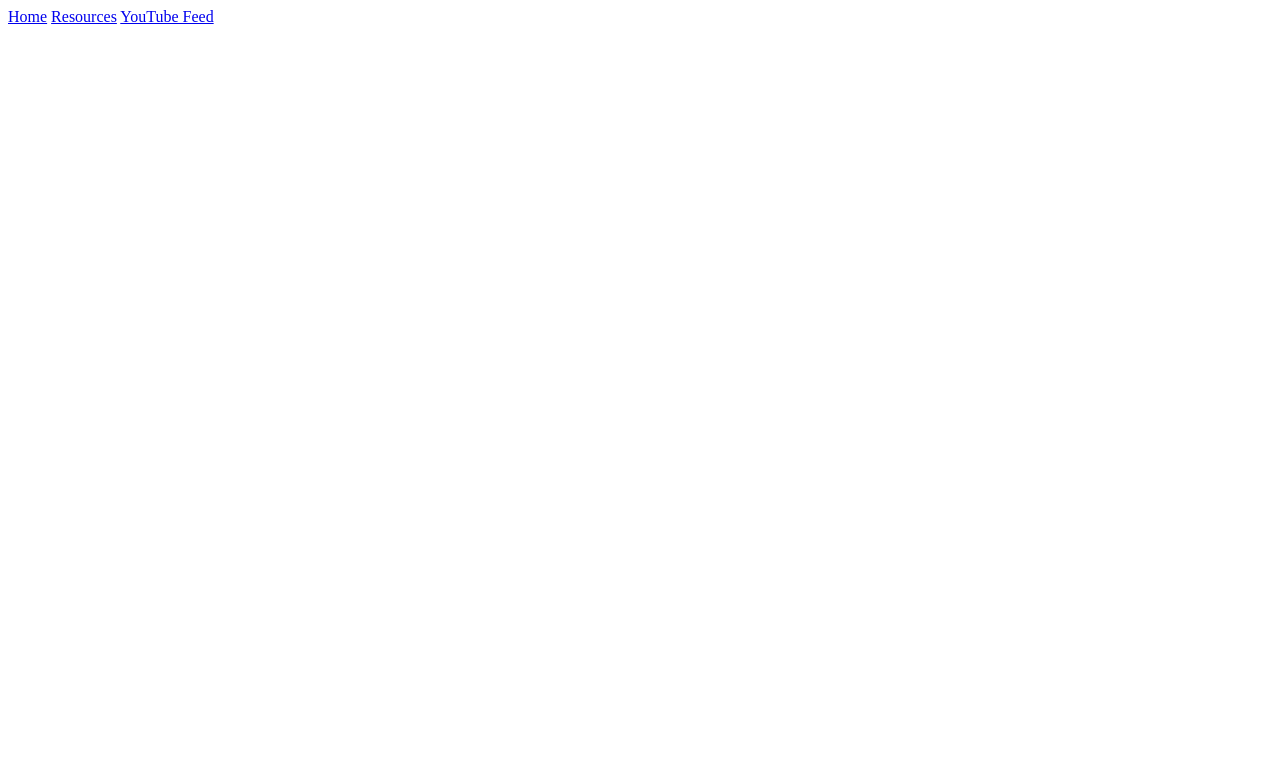
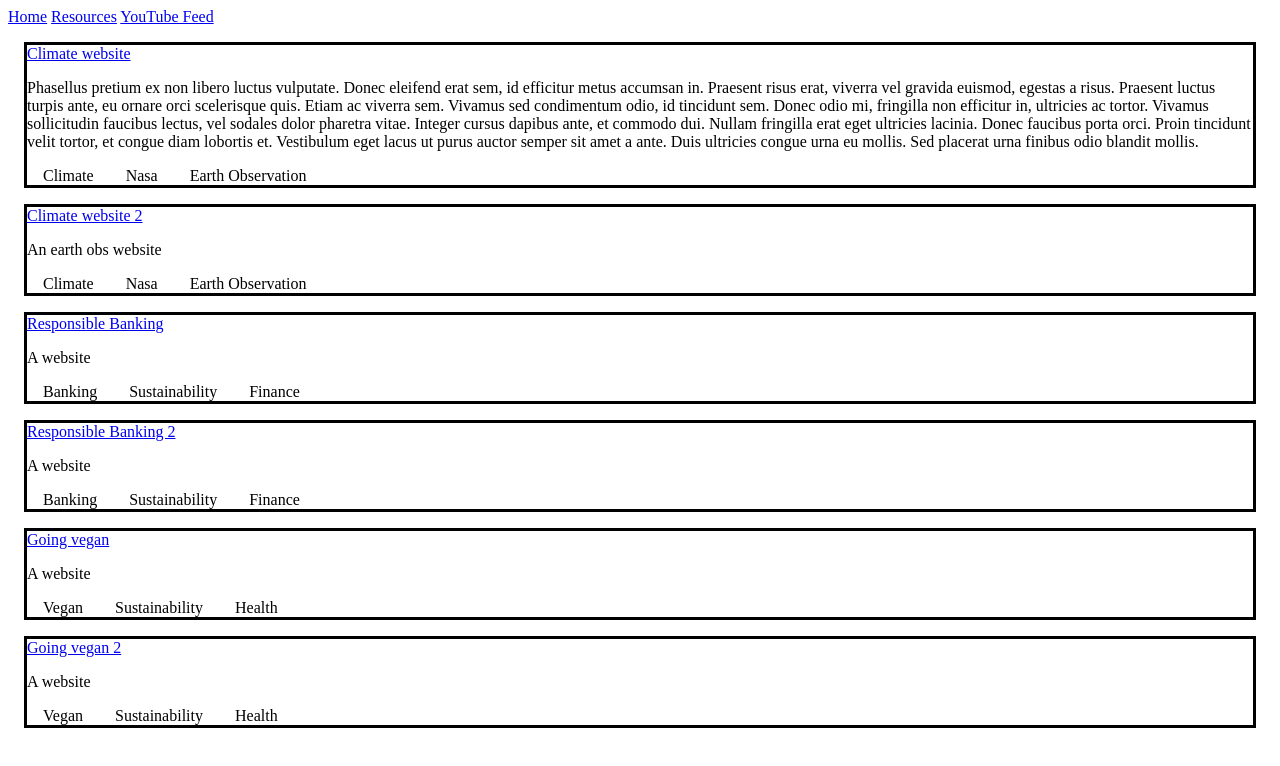
Before and after one commit to ClimateTown/knowledge-hub, a SvelteKit app: page /resources in a window 1280 px wide. Shown: the top 766 px of the page. Built offline with nearby package versions, Linux system fonts and the light colour scheme.

Commit message:
Implemented resource feed v1

```diff
--- a/src/routes/resources/+page.svelte
+++ b/src/routes/resources/+page.svelte
@@ -0,0 +1,14 @@
+<!-- import PageData type -->
+<script lang="ts">
+    import type { PageData } from "./$types";
+
+    export let data: PageData;
+
+    let resources = data.payload.resources;
+
+    import ListItem from "./ListItem.svelte";
+</script>
+
+{#each resources as resource}
+    <ListItem {...resource} />
+{/each}
--- /dev/null
+++ b/src/routes/resources/ListItem.svelte
@@ -0,0 +1,26 @@
+<script>
+    export let title;
+    export let url;
+    export let description;
+    export let tags;
+</script>
+
+<div>
+    <a href={url}>{title}</a>
+    <p>
+        {description}
+    </p>
+    {#each tags as tag}
+        <span>{tag}</span>
+    {/each}
+</div>
+
+<style>
+    div {
+        border-style: solid;
+        margin: 1em;
+    }
+    span {
+        margin: 1em;
+    }
+</style>
```
